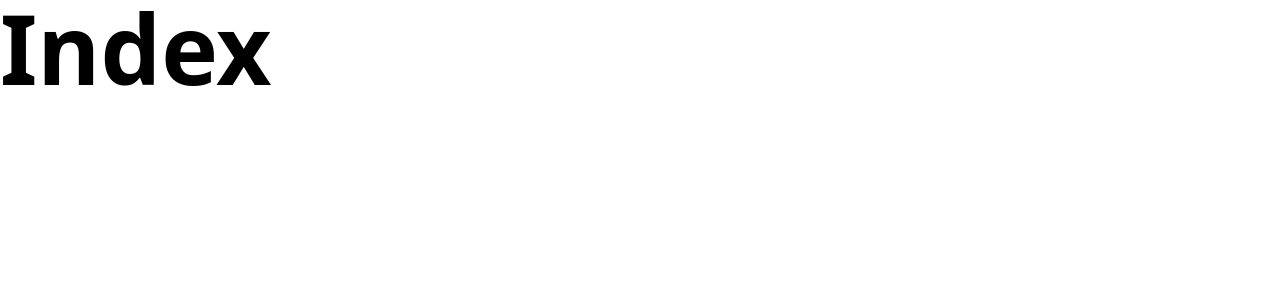
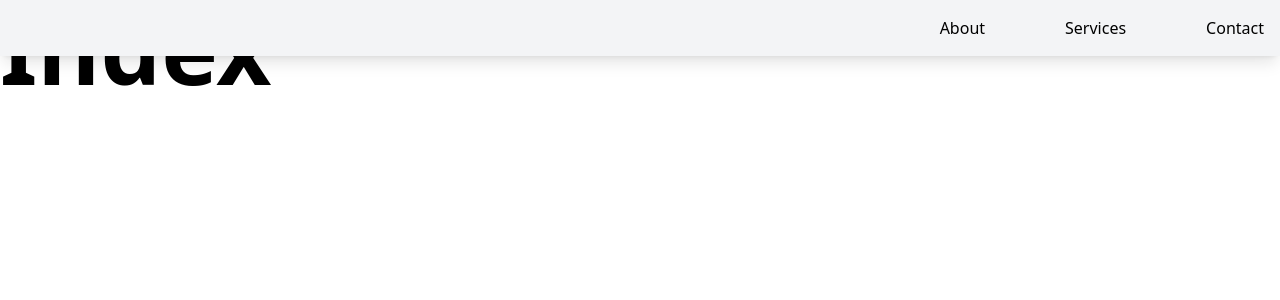
Before and after one commit to NatalieVinyu/natalie-vinyu-website, a React (Vite) app: page / in a window 1280 px wide. Shown: the top 300 px of the page. Built offline with nearby package versions, Linux system fonts and the light colour scheme.

Commit message:
added navbar context

```diff
--- a/src/App.jsx
+++ b/src/App.jsx
@@ -1,9 +1,11 @@
 import './App.css'
+import Navbar from "./Components/nav"
 
 function App() {
 
   return (
     <>
+    <Navbar />
     <h1 className='text-8xl font-bold'>Index</h1>
     </>
   )
--- /dev/null
+++ b/src/Components/nav.jsx
@@ -0,0 +1,27 @@
+import React from 'react';
+
+export default function Navbar() {
+  return (
+    <div className='fixed w-full bg-gray-100 bg-opacity-25 backdrop-blur-md shadow-lg p-4 z-10 top-0'>
+      <nav className='container'>
+          <ul className='flex space-x-20 justify-end'>
+            <li>
+              <a href='#about'>
+                About
+              </a>
+            </li>
+            <li>
+              <a href='#services'>
+                Services
+              </a>
+            </li>
+            <li>
+              <a href='#contact'>
+                Contact
+              </a>
+            </li>
+          </ul>
+      </nav>
+    </div>
+  )
+}
```
